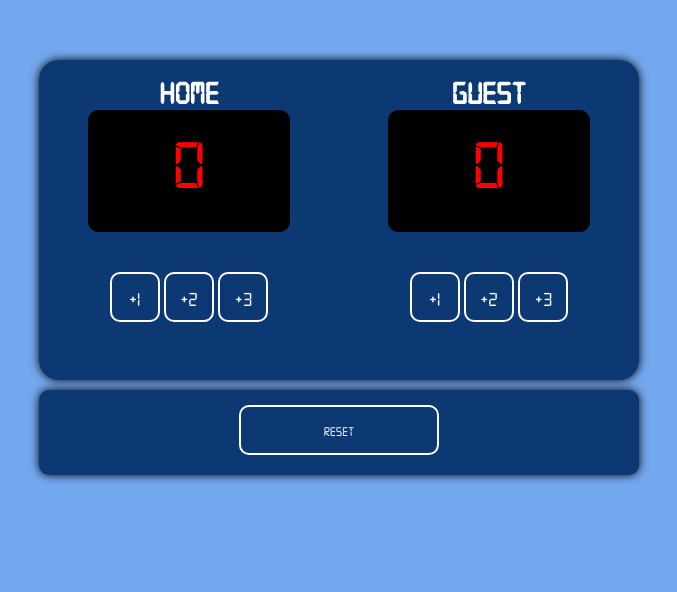
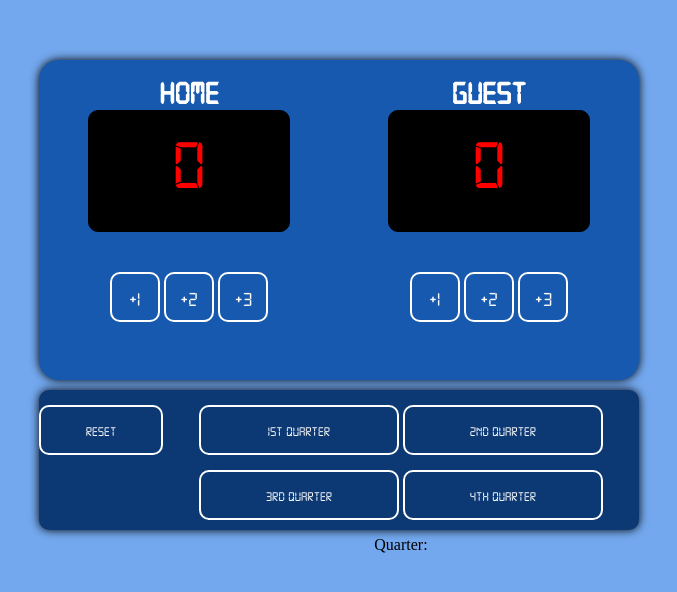
Before and after one commit to marktorio/score-board, a plain HTML site: page index.html in a window 1280 px wide. Both pictures are taken after a click on the button "Reset". Shown: the whole page, without its empty margins (301-978 px from the left). Drawn offline with Linux system fonts and the light colour scheme.

Commit message:
remove the note to activate the quarter buttons

```diff
--- a/index.html
+++ b/index.html
@@ -45,14 +45,14 @@
     <!-- Option Button -->
     <div class="option-container">
       <button id="reset-btn" onclick="reset()">Reset</button>
-      <!--
+
         <div class="quarter">
             <button id="quarter-btn" onclick="quarter1()">1st Quarter</button>
             <button id="quarter-btn" onclick="quarter2()">2nd Quarter</button>
             <button id="quarter-btn" onclick="quarter3()">3rd Quarter</button>
             <button id="quarter-btn" onclick="quarter4()">4th Quarter</button>
-            <p id="quarter-el">Quarter:</p>
-        </div>-->
+            <p id="quarter-el">Quarter: </p>
+        </div>
     </div>
     <!-- Javascript -->
     <script src="index.js"></script>
--- a/index.js
+++ b/index.js
@@ -1,5 +1,6 @@
 let score1El = document.getElementById("score1-el")
 let score2El = document.getElementById("score2-el")
+let quarterEl = document.getElementById("quarter-el")
 /*let quarterEl = document.getElementById("quarter-el")*/
 let count1 = 0
 let count2 = 0
@@ -35,28 +36,28 @@ function add3() {
 //Score Board reset button
 function reset() {
     let reset = 0
+    let resetQuarter = "Quarter: "
     score1El.textContent = reset
     score2El.textContent = reset
+    quarterEl.textContent = resetQuarter
     count1 = 0
     count2 = 0
 }
 
-//Quarter Button
-/*
+
 function quarter1() {
     quarter1 = "1st Quarter"
-    quarterEl.textContent += quarter1
+    quarterEl.textContent = "Quarter:" + quarter1
 }
 function quarter2() {
     quarter2 = "2nd Quarter"
-    quarterEl.textContent += quarter2
+    quarterEl.textContent = "Quarter:" + quarter2
 }
 function quarter3() {
     quarter3 = "3rd Quarter"
-    quarterEl.textContent += quarter3
+    quarterEl.textContent = "Quarter:" + quarter3
 }
 function quarter4() {
     quarter4 = "4th Quarter"
-    quarterEl.textContent += quarter4
+    quarterEl.textContent = "Quarter:" + quarter4
 }
-*/
--- a/style.css
+++ b/style.css
@@ -13,7 +13,7 @@ h1 {
 
 /*scoreboard*/
 .container {
-    background-color: #0c3974;
+    background-color: #1659af;
     margin: 60px auto 10px;
     display: flex;
     justify-content: space-around;
@@ -84,7 +84,7 @@ h1 {
     text-align: center;
     justify-content: space-around;
     width: 600px;
-    height: 85px;
+    height: 140px;
     background-color: #0c3974;
     margin: 0 auto 50px;
     border: 0;
```
